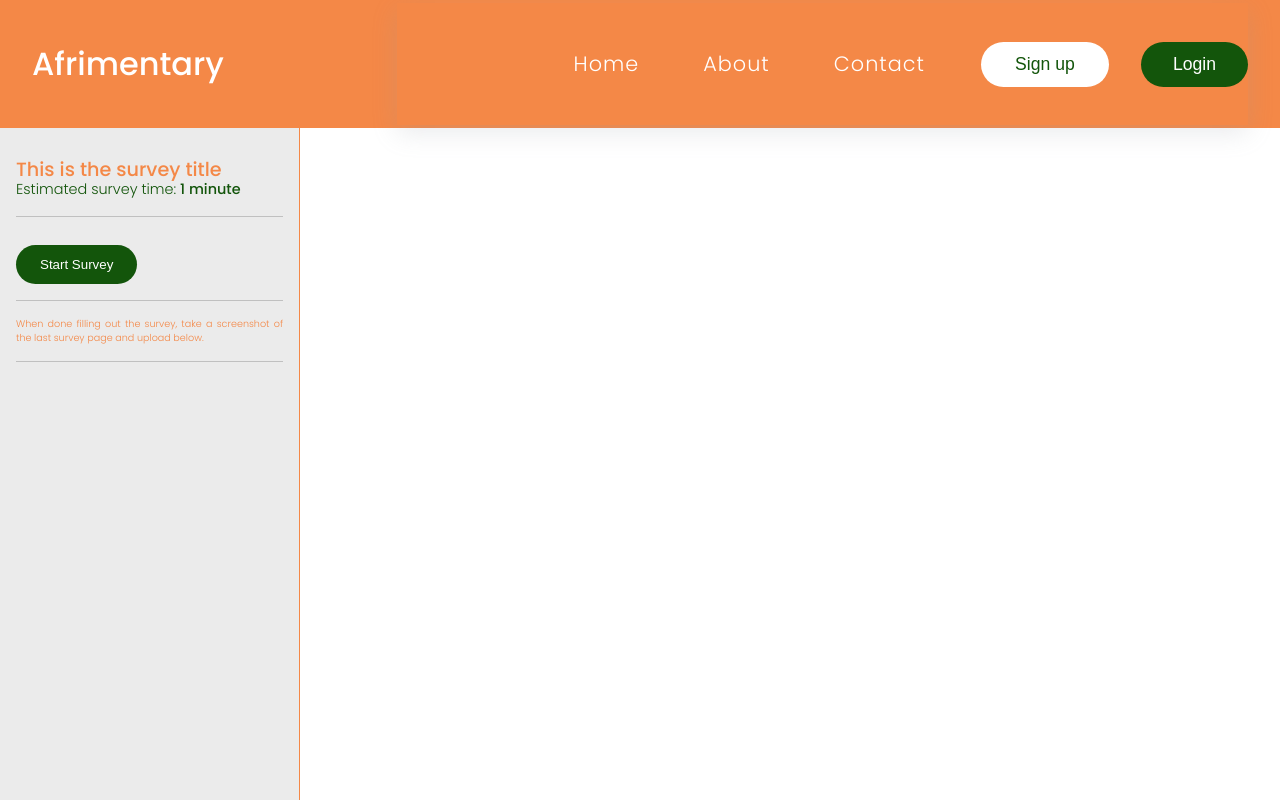
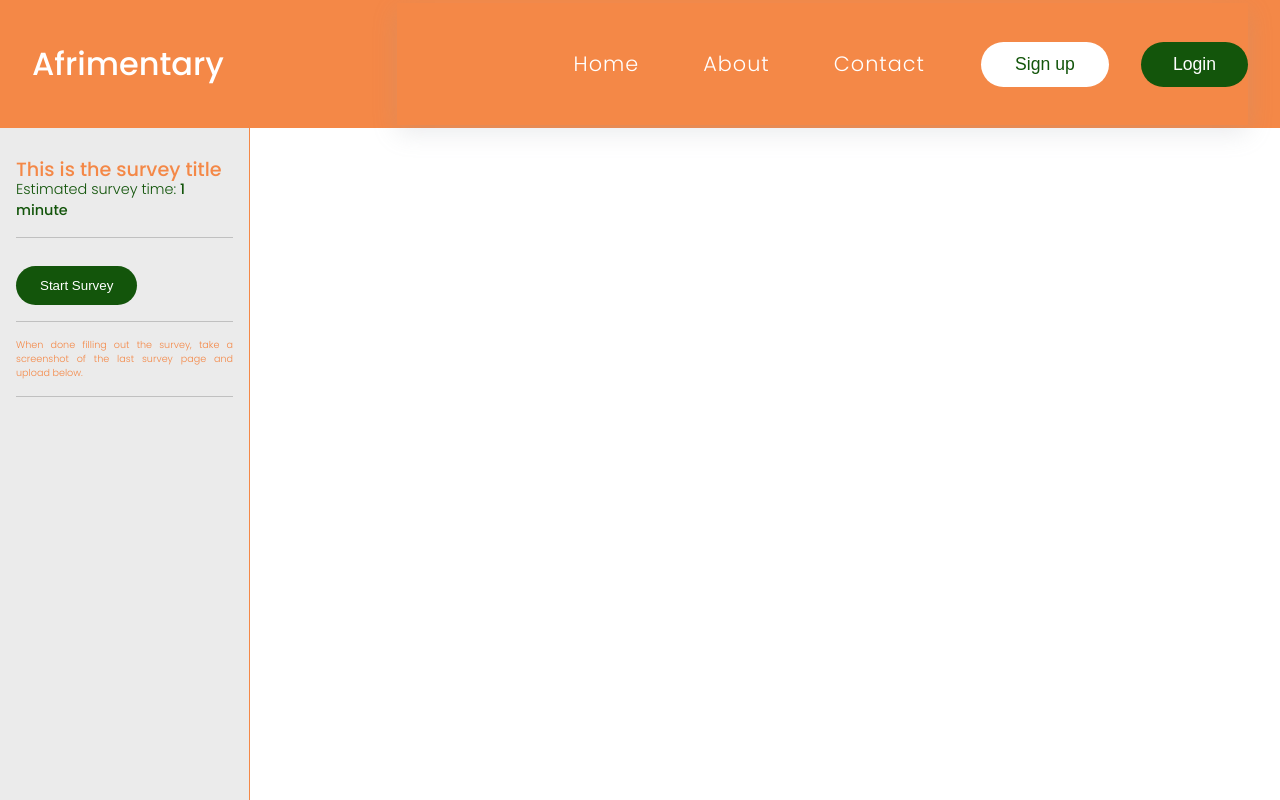
Before and after one commit to YasPAC/Afrimentary-UI, a React (Vite) app: page /survey in a window 1280 px wide. Built offline with nearby package versions, Linux system fonts and the light colour scheme; no server answers.

Commit message:
Fix survey page display

```diff
--- a/src/Pages/SurveyResponse/surveyresponse.css
+++ b/src/Pages/SurveyResponse/surveyresponse.css
@@ -7,7 +7,7 @@
     width: 100%;
     height: 100%;
     display: grid;
-    grid-template-columns: 300px 1fr;
+    grid-template-columns: 250px 1fr;
     gap: 16px;
 }
 .survey__response-sidebar {
@@ -88,6 +88,6 @@
 }
 .survey__response-main iframe {
     width: 100%;
-    height: 100%;
+    height: 75%;
     overflow-x: hidden;
 }
```
